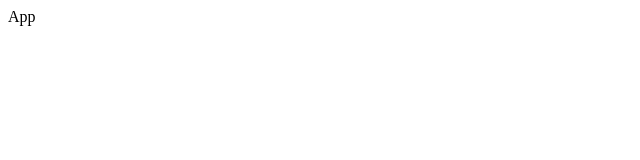
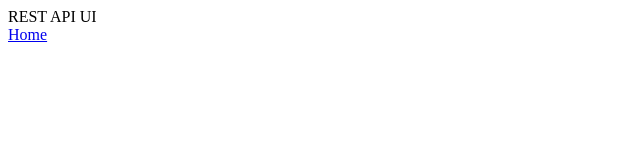
Before and after one commit to alae-herrak/REST-API-UI, a React (Vite) app: page / in a window 1280 px wide. Shown: the top 160 px of the page, without its empty margins (0-640 px from the left). Built offline with nearby package versions, Linux system fonts and the light colour scheme.

Commit message:
configured redux toolkit for api server port

```diff
--- a/package.json
+++ b/package.json
@@ -9,8 +9,12 @@
     "preview": "vite preview"
   },
   "dependencies": {
+    "@reduxjs/toolkit": "^1.9.1",
+    "axios": "^1.2.3",
     "react": "^18.2.0",
-    "react-dom": "^18.2.0"
+    "react-dom": "^18.2.0",
+    "react-redux": "^8.0.5",
+    "react-router-dom": "^6.7.0"
   },
   "devDependencies": {
     "@types/react": "^18.0.24",
--- a/src/App.jsx
+++ b/src/App.jsx
@@ -1,8 +1,12 @@
+import { Routes, Route, Navigate } from "react-router-dom";
+import { Navbar } from "./components/index";
 
 const App = () => {
   return (
-    <div>App</div>
-  )
-}
+    <div>
+      <Navbar />
+    </div>
+  );
+};
 
-export default App
+export default App;
--- /dev/null
+++ b/src/components/Navbar.jsx
@@ -0,0 +1,14 @@
+import { Link } from "react-router-dom"
+
+const Navbar = () => {
+  return (
+    <div className="navbar">
+        <div className="navbar-logo">REST API UI</div>
+        <nav>
+            <Link to='/'>Home</Link>
+        </nav>
+    </div>
+  )
+}
+
+export default Navbar
--- /dev/null
+++ b/src/components/index.js
@@ -0,0 +1 @@
+export {default as Navbar} from './Navbar'
--- a/src/main.jsx
+++ b/src/main.jsx
@@ -1,10 +1,17 @@
-import React from 'react'
-import ReactDOM from 'react-dom/client'
-import App from './App'
-import './index.css'
+import React from "react";
+import ReactDOM from "react-dom/client";
+import { BrowserRouter } from "react-router-dom";
+import { Provider } from "react-redux";
+import { store } from "./store";
+import App from "./App";
+import "./index.css";
 
-ReactDOM.createRoot(document.getElementById('root')).render(
+ReactDOM.createRoot(document.getElementById("root")).render(
   <React.StrictMode>
-    <App />
+    <BrowserRouter>
+      <Provider store={store}>
+        <App />
+      </Provider>
+    </BrowserRouter>
   </React.StrictMode>
-)
+);
--- /dev/null
+++ b/src/redux/portSlice.js
@@ -0,0 +1,20 @@
+import { createSlice } from "@reduxjs/toolkit";
+const initialState = {
+  port: 5000,
+};
+
+const portSlice = createSlice({
+  name: "port",
+  initialState: initialState,
+  reducers: {
+    setPort: (state, action) => {
+      state.port = action.payload;
+    },
+    resetPort: (state) => {
+      state.port = 5000;
+    },
+  },
+});
+
+export default portSlice.reducer;
+export const { setPort, resetPort } = portSlice.actions;
--- /dev/null
+++ b/src/store.js
@@ -0,0 +1,8 @@
+import { configureStore } from "@reduxjs/toolkit";
+import portSlice from "./redux/portSlice";
+
+export const store = configureStore({
+  reducer: {
+    port: portSlice,
+  },
+});
```
Also changed, not shown: 1 other file (tests, documents, lock files or other folders).
